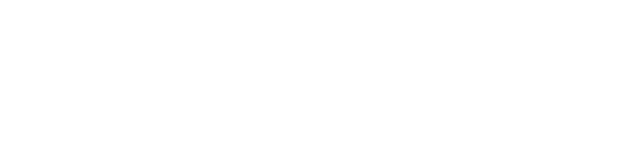
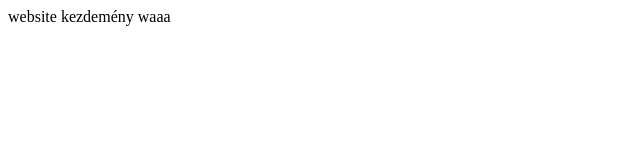
Before and after one commit to uvegesmate/uvegesmate.guthub.io, a plain HTML site: page index.html in a window 1280 px wide. Shown: the whole page, without its empty margins (0-640 px from the left). Drawn offline with Linux system fonts and the light colour scheme.

Commit message:
Update index.html

```diff
--- a/index.html
+++ b/index.html
@@ -6,6 +6,7 @@
     <title>Document</title>
 </head>
 <body>
+    website kezdemény waaa
 
 </body>
 </html>
```
